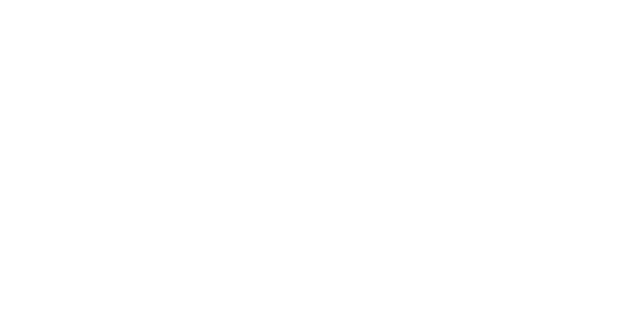
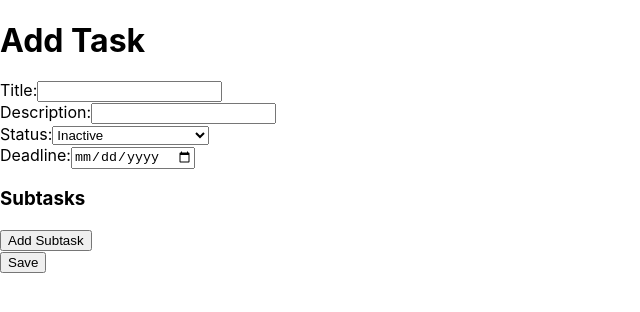
Before and after one commit to mjsternfeld/tasktracker-frontend, a React (Create React App) app: page /AddTask in a window 1280 px wide. Before the commit this address had no page. Shown: the top 312 px of the page, without its empty margins (0-640 px from the left). Built offline with nearby package versions, Linux system fonts and the light colour scheme.

Commit message:
added (ugly but functional) View and Adding tasks functionality

```diff
--- a/src/App.js
+++ b/src/App.js
@@ -3,6 +3,7 @@
 import {Routes, Route} from 'react-router-dom'
 import ViewTasks from './components/ViewTasks';
 import Dashboard from './components/Dashboard';
+import AddTask from './components/AddTask';
 
 const App = () => {
   return (
@@ -10,6 +11,7 @@
       <Routes>
       <Route path="/" element={<Dashboard/>}/>
       <Route path="/ViewTasks" element={<ViewTasks/>}/>
+      <Route path="/AddTask" element={<AddTask/>}/>
       </Routes>
     </div>
   );
--- /dev/null
+++ b/src/components/AddTask.js
@@ -0,0 +1,179 @@
+import React, { useState } from 'react';
+
+const AddTask = () => {
+  const [task, setTask] = useState({
+    title: '',
+    description: '',
+    status: 'inactive', // Default to "inactive"
+    deadline: '',
+    subtasks: [],
+  });
+
+  // Handle input changes for the task fields
+  const handleInputChange = (e) => {
+    const { name, value } = e.target;
+    setTask({
+      ...task,
+      [name]: value,
+    });
+  };
+
+  // Handle input changes for the subtasks
+  const handleSubtaskChange = (index, e) => {
+    const { name, value } = e.target;
+    const updatedSubtasks = task.subtasks.map((subtask, i) =>
+      i === index ? { ...subtask, [name]: value } : subtask
+    );
+    setTask({ ...task, subtasks: updatedSubtasks });
+  };
+
+  const removeSubtask = (index) => {
+    const updatedSubtasks = task.subtasks.filter((_, i) => i !== index);
+    setTask({ ...task, subtasks: updatedSubtasks });
+  };
+
+
+  // Add a new subtask input field
+  const addSubtask = () => {
+    setTask({ ...task, subtasks: [...task.subtasks, { title: '', description: '', status: 'inactive', deadline: '' }] });
+  };
+
+  // Submit the form with a POST request
+  const handleSubmit = (e) => {
+    e.preventDefault();
+
+    // Example POST request
+    fetch('http://localhost:8080/api/tasks/import_task', {
+      method: 'POST',
+      headers: {
+        'Content-Type': 'application/json',
+      },
+      body: JSON.stringify(task), // Send task with subtasks as JSON
+    })
+      .then((response) => {
+        if (!response.ok) {
+          throw new Error('Failed to save task');
+        }
+        return response.json();
+      })
+      .then((data) => {
+        console.log('Task saved:', data);
+        // Handle successful task save (e.g., navigate back to task list)
+      })
+      .catch((error) => {
+        console.error('Error:', error);
+      });
+  };
+
+  return (
+    <div>
+      <h1>Add Task</h1>
+      <form onSubmit={handleSubmit}>
+        <div>
+          <label htmlFor="title">Title:</label>
+          <input
+            type="text"
+            id="title"
+            name="title"
+            value={task.title}
+            onChange={handleInputChange}
+            required
+          />
+        </div>
+        <div>
+          <label htmlFor="description">Description:</label>
+          <input
+            type="text"
+            id="description"
+            name="description"
+            value={task.description}
+            onChange={handleInputChange}
+          />
+        </div>
+        <div>
+          <label htmlFor="status">Status:</label>
+          <select
+            id="status"
+            name="status"
+            value={task.status}
+            onChange={handleInputChange}
+          >
+            <option value="inactive">Inactive</option>
+            <option value="active">Active</option>
+            <option value="completed">Completed</option>
+            <option value="failed">Failed</option>
+            <option value="notRelevantAnymore">Not Relevant Anymore</option>
+          </select>
+        </div>
+        <div>
+          <label htmlFor="deadline">Deadline:</label>
+          <input
+            type="date"
+            id="deadline"
+            name="deadline"
+            value={task.deadline}
+            onChange={handleInputChange}
+          />
+        </div>
+
+        <h3>Subtasks</h3>
+        {task.subtasks.map((subtask, index) => (
+          <div key={index}>
+            <label htmlFor={`title-${index}`}>Subtask {index + 1} Title:</label>
+            <input
+              type="text"
+              id={`title-${index}`}
+              name="title"
+              value={subtask.title}
+              onChange={(e) => handleSubtaskChange(index, e)}
+            />
+
+            <label htmlFor={`description-${index}`}>Description:</label>
+            <input
+              type="text"
+              id={`description-${index}`}
+              name="description"
+              value={subtask.description}
+              onChange={(e) => handleSubtaskChange(index, e)}
+            />
+
+            <label htmlFor={`subtaskStatus-${index}`}>Status:</label>
+            <select
+              id={`status-${index}`}
+              name="status"
+              value={subtask.status}
+              onChange={(e) => handleSubtaskChange(index, e)}
+            >
+              <option value="inactive">Inactive</option>
+              <option value="active">Active</option>
+              <option value="completed">Completed</option>
+              <option value="failed">Failed</option>
+              <option value="notRelevantAnymore">Not Relevant Anymore</option>
+            </select>
+
+            <label htmlFor={`deadline-${index}`}>Deadline:</label>
+            <input
+              type="date"
+              id={`deadline-${index}`}
+              name="deadline"
+              value={subtask.deadline}
+              onChange={(e) => handleSubtaskChange(index, e)}
+            />
+
+            <button type="button" onClick={() => removeSubtask(index)}>Remove</button>
+
+          </div>
+        ))}
+
+        <button type="button" onClick={addSubtask}>
+          Add Subtask
+        </button>
+
+        <br />
+        <button type="submit">Save</button>
+      </form>
+    </div>
+  );
+};
+
+export default AddTask;
--- a/src/components/Dashboard.js
+++ b/src/components/Dashboard.js
@@ -24,14 +24,18 @@
       navigate('/viewTasks');
     }
 
+    const handleAddTask = async () => {
+      navigate('/addTask');
+    }
+
 
   return (
     <div className="dashboard-container">
       <h1>Task Tracker</h1>
       <div className="button-container">
         <button className="dashboard-button" onClick={handleHelloRequest}>Hello World button</button>
-        <button className="dashboard-button" onClick={handleViewTasks}>View Tasks</button>
-        <button className="dashboard-button">Add Task</button>
+        <button className="dashboard-button" onClick={handleViewTasks}>View / Edit Tasks</button>
+        <button className="dashboard-button" onClick={handleAddTask}>Add Task</button>
         <button className="dashboard-button">Add Task-Template</button>
         <button className="dashboard-button">Settings</button>
         <button className="dashboard-button">View Task History and Statistics</button>
--- a/src/components/ViewTasks.js
+++ b/src/components/ViewTasks.js
@@ -23,6 +23,8 @@
                             <th>Title</th>
                             <th>Description</th>
                             <th>Subtasks</th>
+                            <th>Status</th>
+                            <th>Deadline</th>
                         </tr>
                     </thead>
                     <tbody>
@@ -42,6 +44,8 @@
                                         <span>No subtasks</span>
                                     )}
                                 </td>
+                                <td>{task.status}</td>
+                                <td>{task.deadline}</td>
                             </tr>
                         ))}
                     </tbody>
```
Also changed, not shown: src/components/AddTask.css (added), src/components/ViewTasks.css (added).
